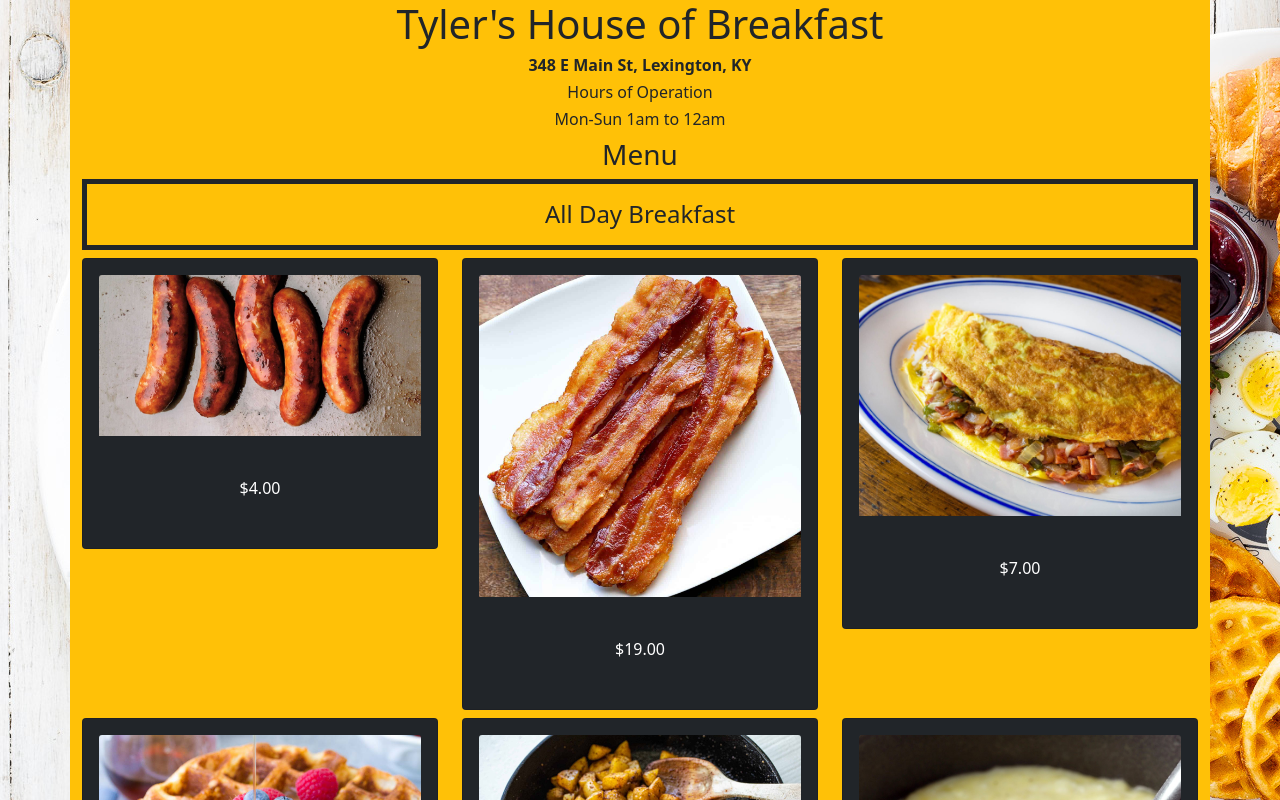
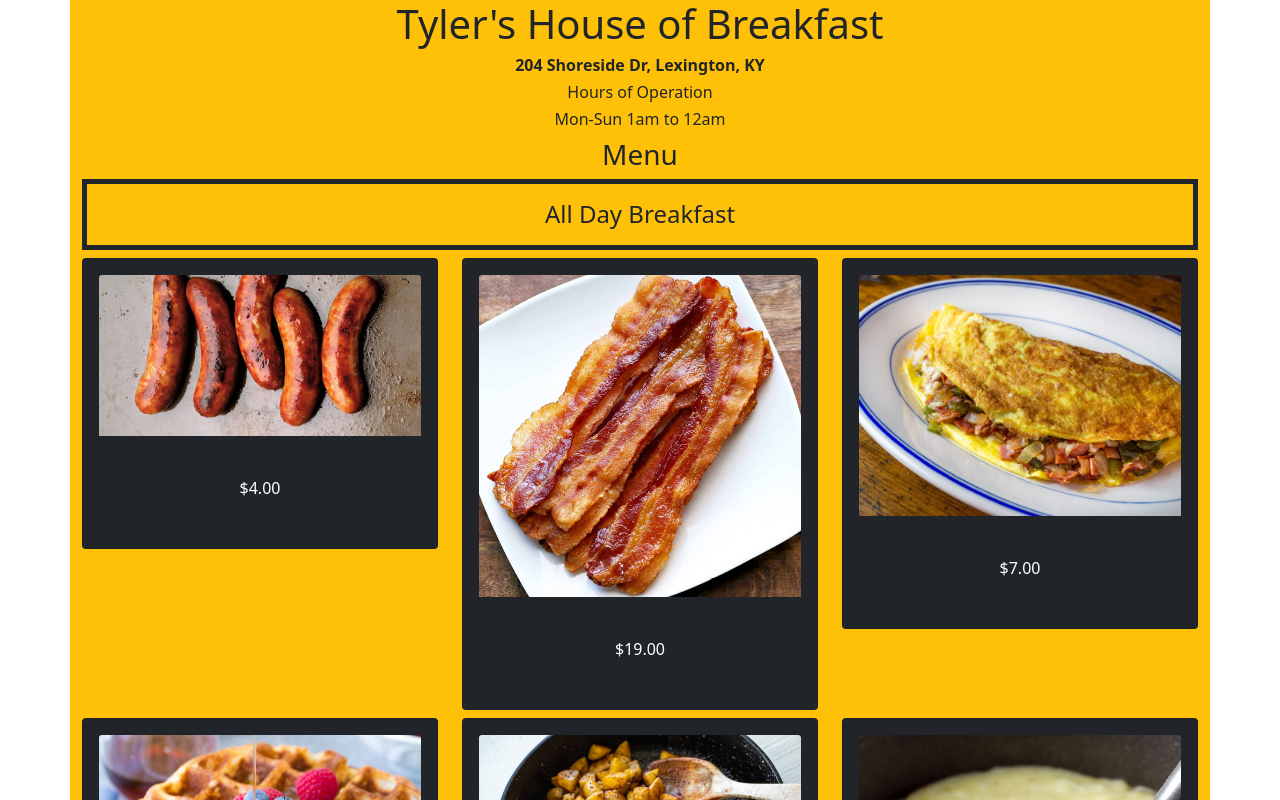
Before and after one commit to TylerVanNostrand/Menu-Project, a React (Create React App) app: page / in a window 1280 px wide. Shown: the top 800 px of the page. Built offline with nearby package versions, Linux system fonts and the light colour scheme.

Commit message:
minor changes

```diff
--- a/src/App.js
+++ b/src/App.js
@@ -1,5 +1,5 @@
 import './App.css';
-import Section from "./components/Section"
+import Section from "./components/Menu"
 import './index.css';
 
 
@@ -8,7 +8,7 @@ function App() {
         <div className='container bg-warning'>
             <div className='row bg-warning text-center'>
                 <h1 className="text-center">Tyler's House of Breakfast</h1>
-                <h1 className='h6 text-decoration-none text-dark border-dark fw-bold'>348 E Main St, Lexington, KY</h1>
+                <h1 className='h6 text-decoration-none text-dark border-dark fw-bold'>204 Shoreside Dr, Lexington, KY</h1>
                     <h6>Hours of Operation</h6>
                     <h6>Mon-Sun 1am to 12am</h6>
                 <h3>Menu</h3>
--- a/src/components/Section.js
+++ b/src/components/Menu.js
@@ -3,20 +3,12 @@ import Items from "./Items"
 
 
     // Model
-class Section extends Component {
-
-
-    // Controller
-    componentUpdate() {
-    }
-
-    componentMount() {
-    }
+class Menu extends Component {
 
 
     // View
     render() {
-        const randomImg = [
+        const randomImgBreakfast = [
             './img/sausage.png',
             './img/bacon.jpeg',
             './img/omlette.jpeg',
@@ -46,7 +38,7 @@ class Section extends Component {
 
                 <h4 className='border border-top border-dark border-5 p-3'>All Day Breakfast</h4>
                 <div className='row row-cols-md-3 row-cols-sm-1'>
-                    {randomImg.slice(0,9).map((item,index) => <Items uri={'1/8'} src={item} key={index}/>)}
+                    {randomImgBreakfast.slice(0,9).map((item,index) => <Items uri={'1/8'} src={item} key={index}/>)}
                 </div>
                 <h4 className='border border-top border-dark border-5 p-3'>For Your Sweet Tooth</h4>
                 <div className='row row-cols-md-3 row-cols-sm-1'>
@@ -58,11 +50,15 @@ class Section extends Component {
                 </div>
             </div>
 
-
-
-
-        )
-    }
+    )
 }
 
-export default Section;
+// Controller
+componentUpdate() {
+}
+componentMount() {
+}
+
+}
+
+export default Menu;
--- a/src/index.css
+++ b/src/index.css
@@ -5,7 +5,6 @@ body {
     sans-serif;
   -webkit-font-smoothing: antialiased;
   -moz-osx-font-smoothing: grayscale;
-  background-image: url(./img/breakfast-board.jpeg);
 }
 
 code {
```
Also changed, not shown: src/components/Items.js (+1 -9 lines), public/img/ham.jpeg (added), src/img/breakfast-board.jpeg (deleted).
